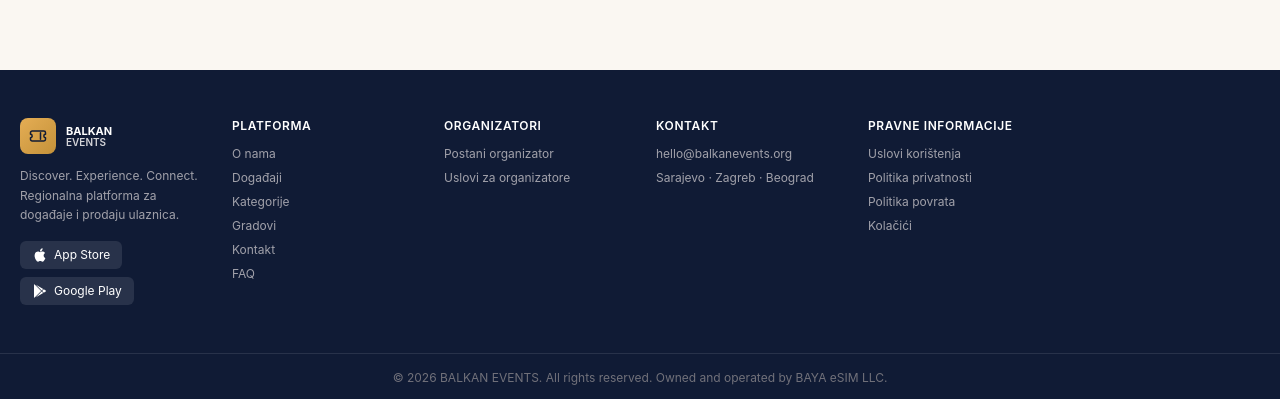
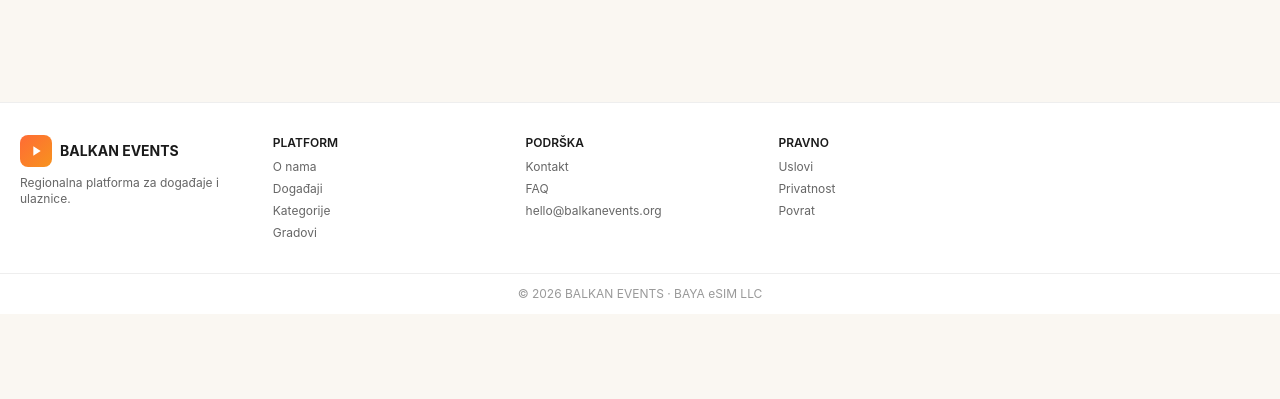
Before and after one commit to BAYA-eSIM-LLC/balkan-events, a Next.js app in the folder apps/web/: page / in a window 1280 px wide. Shown: the part 794-1193 px from the top of the page. After the commit the page ends 1108 px from the top, so only its background shows below. Built offline with nearby package versions, Linux system fonts and the light colour scheme; no server answers.

Commit message:
Redesign footer to light style matching Airalo

```diff
--- a/apps/web/components/Footer.tsx
+++ b/apps/web/components/Footer.tsx
@@ -1,83 +1,46 @@
 import Link from 'next/link';
-
-function MiniAppStore() {
-  return (
-    <a href="#" className="inline-flex items-center gap-1.5 bg-white/10 hover:bg-white/15 text-white px-3 py-1.5 rounded-md text-xs transition">
-      <svg className="w-4 h-4" viewBox="0 0 24 24" fill="currentColor"><path d="M18.71 19.5c-.83 1.24-1.71 2.45-3.05 2.47-1.34.03-1.77-.79-3.29-.79-1.53 0-2 .77-3.27.82-1.31.05-2.3-1.32-3.14-2.53C4.25 17 2.94 12.45 4.7 9.39c.87-1.52 2.43-2.48 4.12-2.51 1.28-.02 2.5.87 3.29.87.78 0 2.26-1.07 3.81-.91.65.03 2.47.26 3.64 1.98-.09.06-2.17 1.28-2.15 3.81.03 3.02 2.65 4.03 2.68 4.04-.03.07-.42 1.44-1.38 2.83M13 3.5c.73-.83 1.94-1.46 2.94-1.5.13 1.17-.34 2.35-1.04 3.19-.69.85-1.83 1.51-2.95 1.42-.15-1.15.41-2.35 1.05-3.11z"/></svg>
-      App Store
-    </a>
-  );
-}
-
-function MiniGooglePlay() {
-  return (
-    <a href="#" className="inline-flex items-center gap-1.5 bg-white/10 hover:bg-white/15 text-white px-3 py-1.5 rounded-md text-xs transition">
-      <svg className="w-4 h-4" viewBox="0 0 24 24" fill="currentColor"><path d="M3.609 1.814L13.792 12 3.61 22.186a.996.996 0 0 1-.61-.92V2.734a1 1 0 0 1 .609-.92zm10.89 10.893l2.302 2.302-10.937 6.333 8.635-8.635zm3.199-3.198l2.807 1.626a1 1 0 0 1 0 1.73l-2.808 1.626L15.206 12l2.492-2.491zM5.864 2.658L16.8 8.99l-2.302 2.302-8.634-8.634z"/></svg>
-      Google Play
-    </a>
-  );
-}
 
 export default function Footer() {
   return (
-    <footer className="bg-[#101B35] text-zinc-400 text-sm">
-      <div className="max-w-7xl mx-auto px-5 py-8 md:py-12 grid grid-cols-2 md:grid-cols-6 gap-6 md:gap-8">
+    <footer className="bg-white border-t border-[#eee] text-[#666] text-sm mt-8">
+      <div className="max-w-7xl mx-auto px-5 py-8 grid grid-cols-2 md:grid-cols-5 gap-6">
         <div className="col-span-2 md:col-span-1">
-          <Link href="/" className="flex items-center gap-2.5 text-white">
-            <span className="w-9 h-9 bg-gradient-to-br from-[#E5AD54] to-[#c4923a] rounded-lg flex items-center justify-center">
-              <svg className="w-5 h-5 text-[#101B35]" viewBox="0 0 24 24" fill="none" stroke="currentColor" strokeWidth="1.8">
-                <path strokeLinecap="round" strokeLinejoin="round" d="M3 8a2 2 0 012-2h14a2 2 0 012 2v2a2 2 0 100 4v2a2 2 0 01-2 2H5a2 2 0 01-2-2v-2a2 2 0 100-4V8z" />
-                <path strokeLinecap="round" d="M15 8v8" />
-              </svg>
+          <Link href="/" className="flex items-center gap-2 text-[#1a1a1a]">
+            <span className="w-8 h-8 bg-gradient-to-br from-[#FF6B35] to-[#F7931E] rounded-lg flex items-center justify-center">
+              <svg className="w-4 h-4 text-white" viewBox="0 0 24 24" fill="currentColor"><path d="M8 5v14l11-7z" /></svg>
             </span>
-            <span className="flex flex-col leading-none">
-              <span className="text-[11px] font-bold">BALKAN</span>
-              <span className="text-[10px] font-semibold text-zinc-300">EVENTS</span>
-            </span>
+            <span className="font-bold text-sm">BALKAN EVENTS</span>
           </Link>
-          <p className="mt-3 text-xs leading-relaxed">Discover. Experience. Connect. Regionalna platforma za događaje i prodaju ulaznica.</p>
-          <div className="mt-4 flex flex-wrap gap-2">
-            <MiniAppStore />
-            <MiniGooglePlay />
+          <p className="mt-2 text-xs">Regionalna platforma za događaje i ulaznice.</p>
+        </div>
+        <div>
+          <p className="font-semibold text-xs text-[#1a1a1a] mb-2">PLATFORM</p>
+          <div className="space-y-1.5 text-xs">
+            <Link href="/about" className="block hover:text-[#FF6B35]">O nama</Link>
+            <Link href="/search" className="block hover:text-[#FF6B35]">Događaji</Link>
+            <Link href="/categories" className="block hover:text-[#FF6B35]">Kategorije</Link>
+            <Link href="/cities" className="block hover:text-[#FF6B35]">Gradovi</Link>
           </div>
         </div>
         <div>
-          <p className="text-white font-semibold text-xs tracking-wider mb-3">PLATFORMA</p>
-          <div className="space-y-2 text-xs">
-            <Link href="/about" className="block hover:text-white">O nama</Link>
-            <Link href="/search" className="block hover:text-white">Događaji</Link>
-            <Link href="/categories" className="block hover:text-white">Kategorije</Link>
-            <Link href="/cities" className="block hover:text-white">Gradovi</Link>
-            <Link href="/contact" className="block hover:text-white">Kontakt</Link>
-            <Link href="/faq" className="block hover:text-white">FAQ</Link>
+          <p className="font-semibold text-xs text-[#1a1a1a] mb-2">PODRŠKA</p>
+          <div className="space-y-1.5 text-xs">
+            <Link href="/contact" className="block hover:text-[#FF6B35]">Kontakt</Link>
+            <Link href="/faq" className="block hover:text-[#FF6B35]">FAQ</Link>
+            <a href="mailto:hello@balkanevents.org" className="block hover:text-[#FF6B35]">hello@balkanevents.org</a>
           </div>
         </div>
         <div>
-          <p className="text-white font-semibold text-xs tracking-wider mb-3">ORGANIZATORI</p>
-          <div className="space-y-2 text-xs">
-            <Link href="/organizer" className="block hover:text-white">Postani organizator</Link>
-            <Link href="/organizer-terms" className="block hover:text-white">Uslovi za organizatore</Link>
-          </div>
-        </div>
-        <div>
-          <p className="text-white font-semibold text-xs tracking-wider mb-3">KONTAKT</p>
-          <div className="space-y-2 text-xs">
-            <a href="mailto:hello@balkanevents.org" className="block hover:text-white">hello@balkanevents.org</a>
-            <p>Sarajevo · Zagreb · Beograd</p>
-          </div>
-        </div>
-        <div>
-          <p className="text-white font-semibold text-xs tracking-wider mb-3">PRAVNE INFORMACIJE</p>
-          <div className="space-y-2 text-xs">
-            <Link href="/terms" className="block hover:text-white">Uslovi korištenja</Link>
-            <Link href="/privacy" className="block hover:text-white">Politika privatnosti</Link>
-            <Link href="/refund" className="block hover:text-white">Politika povrata</Link>
-            <Link href="/cookies" className="block hover:text-white">Kolačići</Link>
+          <p className="font-semibold text-xs text-[#1a1a1a] mb-2">PRAVNO</p>
+          <div className="space-y-1.5 text-xs">
+            <Link href="/terms" className="block hover:text-[#FF6B35]">Uslovi</Link>
+            <Link href="/privacy" className="block hover:text-[#FF6B35]">Privatnost</Link>
+            <Link href="/refund" className="block hover:text-[#FF6B35]">Povrat</Link>
           </div>
         </div>
       </div>
-      <div className="border-t border-white/10 py-4 text-center text-xs text-zinc-500">
-        © {new Date().getFullYear()} BALKAN EVENTS. All rights reserved. Owned and operated by BAYA eSIM LLC.
+      <div className="border-t border-[#eee] py-3 text-center text-xs text-[#999]">
+        © {new Date().getFullYear()} BALKAN EVENTS · BAYA eSIM LLC
       </div>
     </footer>
   );
```
